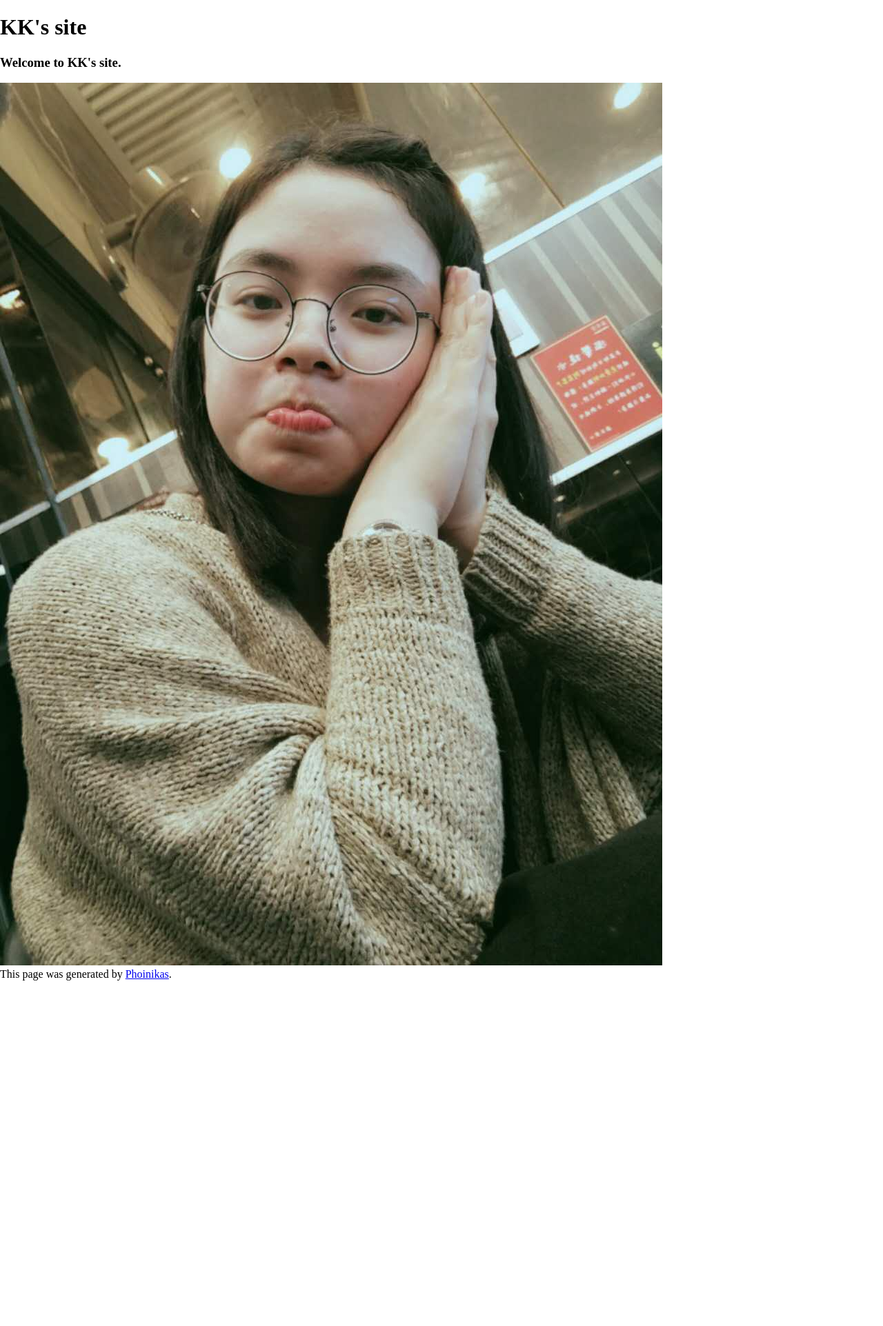
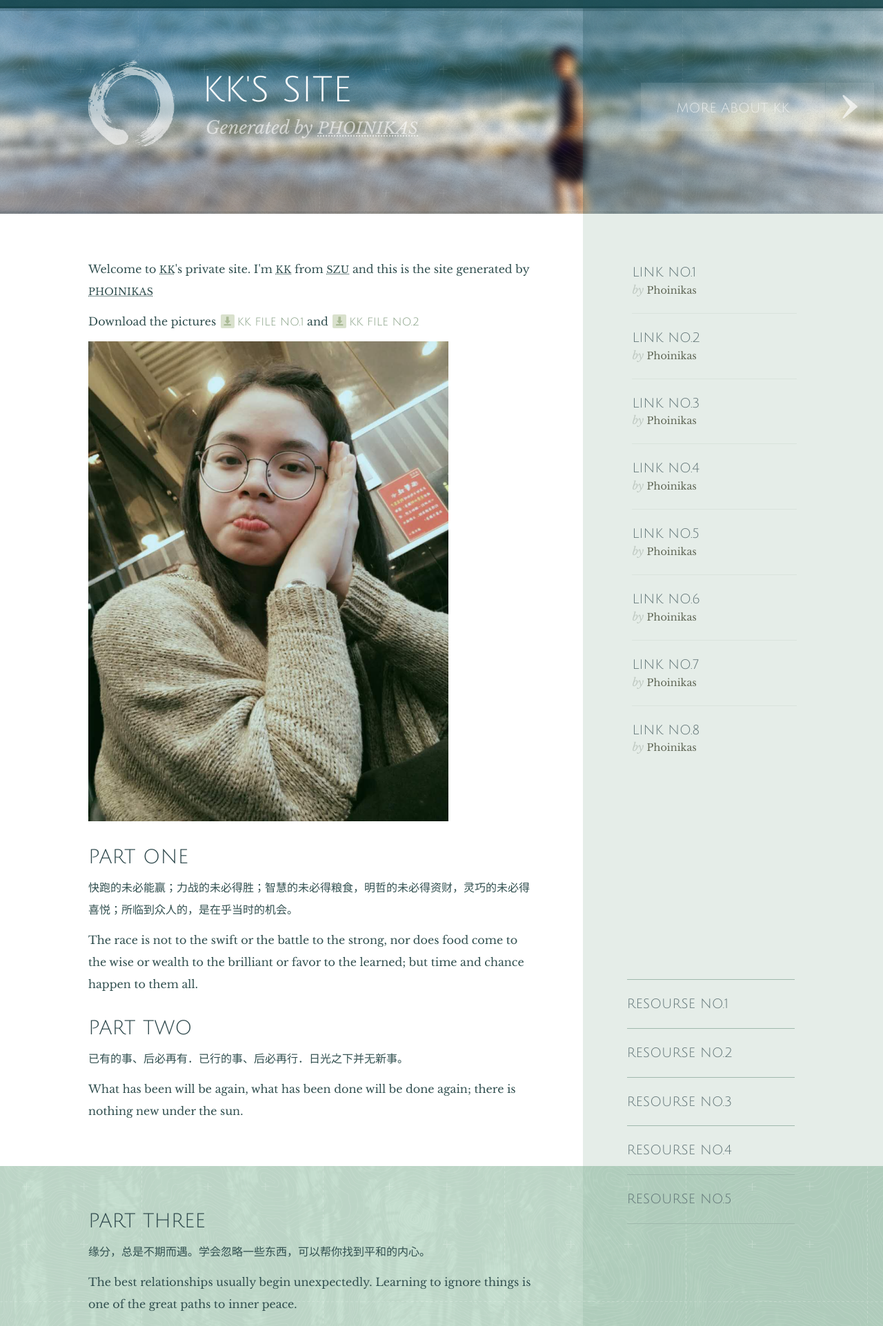
Before and after one commit to phoinikaswj/phoinikaswj.github.io, a plain HTML site: page index.html in a window 1280 px wide. Shown: the top 1923 px of the page at 69% size. Before the commit the page ends 1423 px from the top, so only its background shows below. Drawn offline with nearby package versions, Linux system fonts and the light colour scheme.

Commit message:
new home page

```diff
--- a/index.html
+++ b/index.html
@@ -1,31 +1,160 @@
 <!DOCTYPE html>
-<html lang="en-us">
+<html lang="en">
 <head>
-    <meta charset="UTF-8">
+  <meta charset="utf-8">
   <title>IBCVNKK</title>
-    <meta name="viewport" content="width=device-width, initial-scale=1">
-    <link rel="stylesheet" type="text/css" href="stylesheets/normalize.css" media="screen">
-    <link href='https://fonts.googleapis.com/css?family=Open+Sans:400,700' rel='stylesheet' type='text/css'>
-    <link rel="stylesheet" type="text/css" href="stylesheets/stylesheet.css" media="screen">
-    <link rel="stylesheet" type="text/css" href="stylesheets/github-light.css" media="screen">
+  <link rel="stylesheet" media="screen" href="stylesheets/KK.css">
+  <link rel="stylesheet" media="screen" href="stylesheets/KK-base.css">
+  <link rel="stylesheet" media="screen" href="stylesheets/KK-high.css">
+  <link rel="stylesheet" media="screen" href="stylesheets/KK-low.css">
+  <link rel="stylesheet" media="screen" href="stylesheets/KK-mid.css">
+  <meta name="viewport" content="width=device-width, initial-scale=1.0">
+  <meta name="author" content="Dave Shea">
+  <meta name="description" content="A demonstration of what can be accomplished visually through CSS-based design.">
+  <meta name="robots" content="all">
 </head>
-  <body>
-    <section class="page-header">
-      <h1 class="project-name">KK's site</h1>
-      <h2 class="project-tagline"></h2>
+
+<body id="css-zen-garden">
+<div class="page-wrapper">
+
+  <section class="intro" id="zen-intro">
+    <header role="banner">
+      <h1>KK's site</h1>
+      <h2>Generated by <abbr title="Zhang Wenjun in Shenzhen University">Phoinikas</abbr></h2>
+    </header>
+
+    <div class="summary" id="zen-summary" role="article">
+      <p>Welcome to <abbr title="IBCVNKK">KK</abbr>'s private site. I'm <abbr title="IBCVNKK">KK</abbr> from <abbr title="Shenzhen University">SZU</abbr> and this is the site generated by <abbr title="KK's boyfriend">Phoinikas</abbr></p>
+      <!--我是KK的男朋友-->
+      <p>Download the pictures <a href="img/KK.jpg" title="KK">KK file no.1</a> and <a href="img/KK-2.jpg" title="KK-2">KK file no.2</a></p>
+      <img src="img/KK.jpg" width="80%" height="80%">
+    </div>
+
+    <div class="preamble" id="zen-preamble" role="article">
+      <h3>Part ONE</h3>
+      <p>快跑的未必能赢；力战的未必得胜；智慧的未必得粮食，明哲的未必得资财，灵巧的未必得喜悦；所临到众人的，是在乎当时的机会。</p>
+      <p>The race is not to the swift or the battle to the strong, nor does food come to the wise or wealth to the brilliant or favor to the learned; but time and chance happen to them all.</p>
+    </div>
   </section>
 
-    <section class="main-content">
-      <h3>
-<a id="welcome-to-github-pages" class="anchor" href="#welcome-to-github-pages" aria-hidden="true"><span aria-hidden="true" class="octicon octicon-link"></span></a>Welcome to KK's site.</h3>
-<img src="img/KK.jpg">
-      <footer class="site-footer">
+  <div class="main supporting" id="zen-supporting" role="main">
+    <div class="explanation" id="zen-explanation" role="article">
+      <h3>Part TWO</h3>
+      <p>已有的事、后必再有．已行的事、后必再行．日光之下并无新事。</p>
+      <p>What has been will be again, what has been done will be done again; there is nothing new under the sun.</p>
+    </div>
 
-        <span class="site-footer-credits">This page was generated by <a href="weixin://contacts/profile/zwj963820895">Phoinikas</a>.</span>
+    <div class="participation" id="zen-participation" role="article">
+      <h3>Part THREE</h3>
+      <p>缘分，总是不期而遇。学会忽略一些东西，可以帮你找到平和的内心。</p>
+      <p>The best relationships usually begin unexpectedly. Learning to ignore things is one of the great paths to inner peace. </p>
+
+    </div>
+
+    <div class="benefits" id="zen-benefits" role="article">
+      <h3>Part FOUR</h3>
+      <p>有时候，距离会让你知道，谁值得留在身边，谁应该坦然放手。</p>
+      <p>Distance sometimes lets you know who's worth keeping and who's worth letting go. </p>
+    </div>
+
+    <div class="requirements" id="zen-requirements" role="article">
+      <h3>Part FIVE</h3>
+      <p>不再凝望着得不到的东西，开始对自己拥有的一切心怀感恩。</p>
+      <p>Stop looking at  what you don't have and start being thankful for what you do have. </p>
+      <h3>part SIX</h3>
+      <p>生活中，就算是你的家人也没有义务无条件的对你好，所以，感激那些善待你的人，尽可能的珍惜他们。</p>
+      <p>In life, people are not obliged to treat you damn well, even if they're your family. Show your gratitude to those who're nice to you and cherish them as much as you can.<img src="img/KK-2.jpg" width="80%" height="80%"></p>
+      <p>The best years of mine were all about you. </p>
+    </div>
+
+    <footer>
+      <a href="#" title="none" class="zen-validate-html">HTML</a>
+      <a href="#" title="none" class="zen-validate-css">CSS</a>
+      <a href="#" title="none" class="zen-license">CC</a>
+      <a href="#" title="none" class="zen-github">GH</a>
     </footer>
 
-    </section>
+  </div>
 
+
+  <aside class="sidebar" role="complementary">
+    <div class="wrapper">
+
+      <div class="design-selection" id="design-selection">
+        <nav role="navigation">
+          <ul>
+          <li>
+            <a href="#" class="design-name">Link no.1</a> by            <a href="#" class="designer-name">Phoinikas</a>
+          </li>         <li>
+            <a href="#" class="design-name">Link no.2</a> by            <a href="#" class="designer-name">Phoinikas</a>
+          </li>         <li>
+            <a href="#" class="design-name">Link no.3</a> by            <a href="#" class="designer-name">Phoinikas</a>
+          </li>         <li>
+            <a href="#" class="design-name">Link no.4</a> by            <a href="#" class="designer-name">Phoinikas</a>
+          </li>         <li>
+            <a href="#" class="design-name">Link no.5</a> by            <a href="#" class="designer-name">Phoinikas</a>
+          </li>         <li>
+            <a href="#" class="design-name">Link no.6</a> by            <a href="#" class="designer-name">Phoinikas</a>
+          </li>         <li>
+            <a href="#" class="design-name">Link no.7</a> by            <a href="#" class="designer-name">Phoinikas</a>
+          </li>         <li>
+            <a href="#" class="design-name">Link no.8</a> by            <a href="#" class="designer-name">Phoinikas</a>
+          </li>         </ul>
+        </nav>
+      </div>
+
+      <div class="design-archives" id="design-archives">
+        <nav role="navigation">
+          <ul>
+            <li class="next">
+              <a href="#">
+                Next<span class="indicator">&rsaquo;</span>
+              </a>
+            </li>
+            <li class="viewall">
+              <a href="#" title="empty by now">more about KK</a>
+            </li>
+          </ul>
+        </nav>
+      </div>
+
+      <div class="zen-resources" id="zen-resources">
+        <ul>
+          <li class="view-css">
+            <a href="#" title="empty resource">
+              resourse no.1
+            </a>
+          </li>
+          <li class="css-resources">
+            <a href="#" title="empty resource">
+              resourse no.2
+            </a>
+          </li>
+          <li class="zen-faq">
+            <a href="#" title="empty resource">
+              resourse no.3
+            </a>
+          </li>
+          <li class="zen-submit">
+            <a href="#" title="empty resource">
+              resourse no.4
+            </a>
+          </li>
+          <li class="zen-translations">
+            <a href="#" title="empty resource">
+              resourse no.5
+            </a>
+          </li>
+        </ul>
+      </div>
+    </div>
+  </aside>
+
+
+</div>
+
+<div class="extra1" role="presentation"></div><div class="extra2" role="presentation"></div><div class="extra3" role="presentation"></div>
+<div class="extra4" role="presentation"></div><div class="extra5" role="presentation"></div><div class="extra6" role="presentation"></div>
 
 </body>
 </html>
```
Lines whose indentation alone changed are shown as unchanged.
